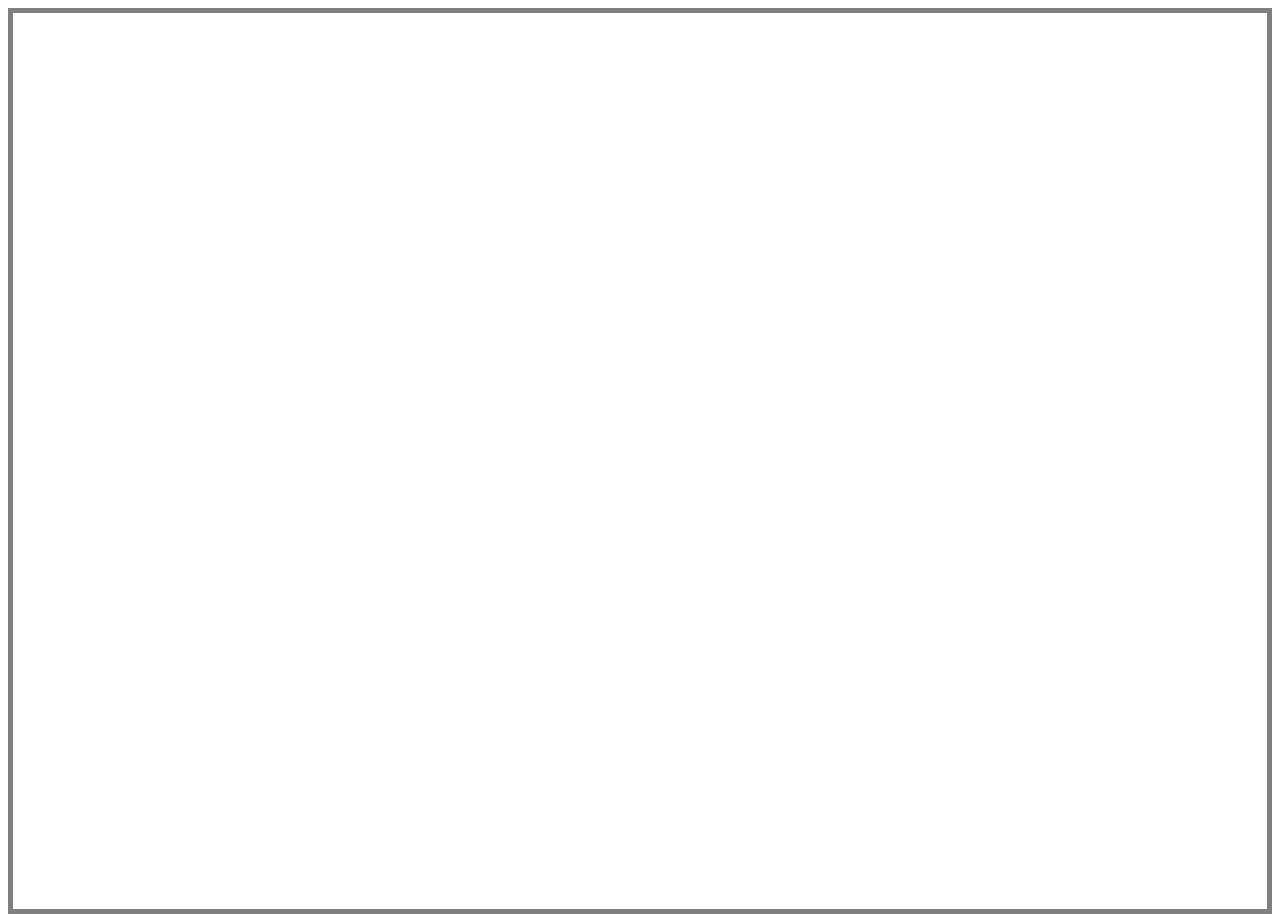
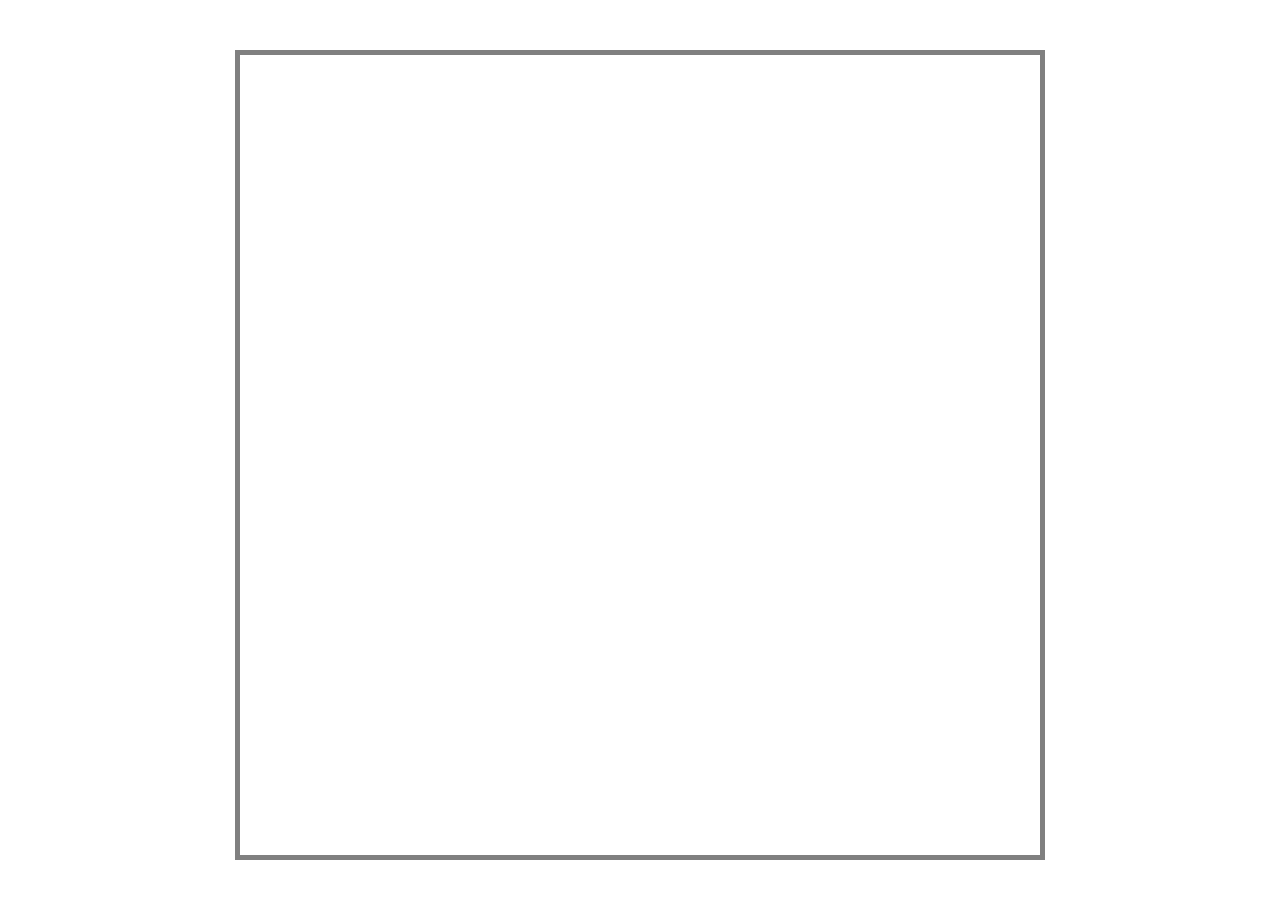
Before and after one commit to AbdulRhmanHS/Etch-a-Sketch, a plain HTML site: page index.html in a window 1280 px wide. Drawn offline with Linux system fonts and the light colour scheme.

Commit message:
Fix drawing box size and make the grid more adjustable

```diff
--- a/javascript.js
+++ b/javascript.js
@@ -1,19 +1,25 @@
 const container = document.querySelector("#container");
 let isDrawing = false;
+let gridSize = 16;
 
+// To make drawing on grid possible in DOM
 function draw(event) {
     if(event.target.classList.contains("grid-item") && isDrawing) {
         const hoverdItem = event.target;
-        hoverdItem.style.backgroundColor = "red";
-        event.preventDefault();
+        hoverdItem.style.backgroundColor = "black";
+        event.preventDefault(); // Prevent mouse from breaking mouseup event
     }
 }
 
-// Creating grid elements
-for (let i = 0; i < 16; i++) {
-    for (let j = 0; j < 16; j++) {
+// Creating grid elements for rows
+for (let i = 0; i < gridSize; i++) {
+    // Another loop for columns within each row
+    for (let j = 0; j < gridSize; j++) {
         const gridItem = document.createElement("div");
         gridItem.classList.add("grid-item");
+        // Dividing each grid by the grid size
+        gridItem.style.width = `calc(100% / ${gridSize})`;
+        // Drawing effect
         gridItem.addEventListener("mousedown", (e) => {
             isDrawing = true;
             draw(e);
--- a/styles.css
+++ b/styles.css
@@ -2,11 +2,11 @@
     display: flex;
     flex-wrap: wrap;
     border: 5px solid gray;
+    width: 800px;
+    height: 800px;
+    margin: 50px auto;
 }
 .grid-item {
     background-color: white;
-    width: calc(100% / 16);
-    height: 64px;
-    width: 64px;
     box-sizing: border-box;
 }
```
